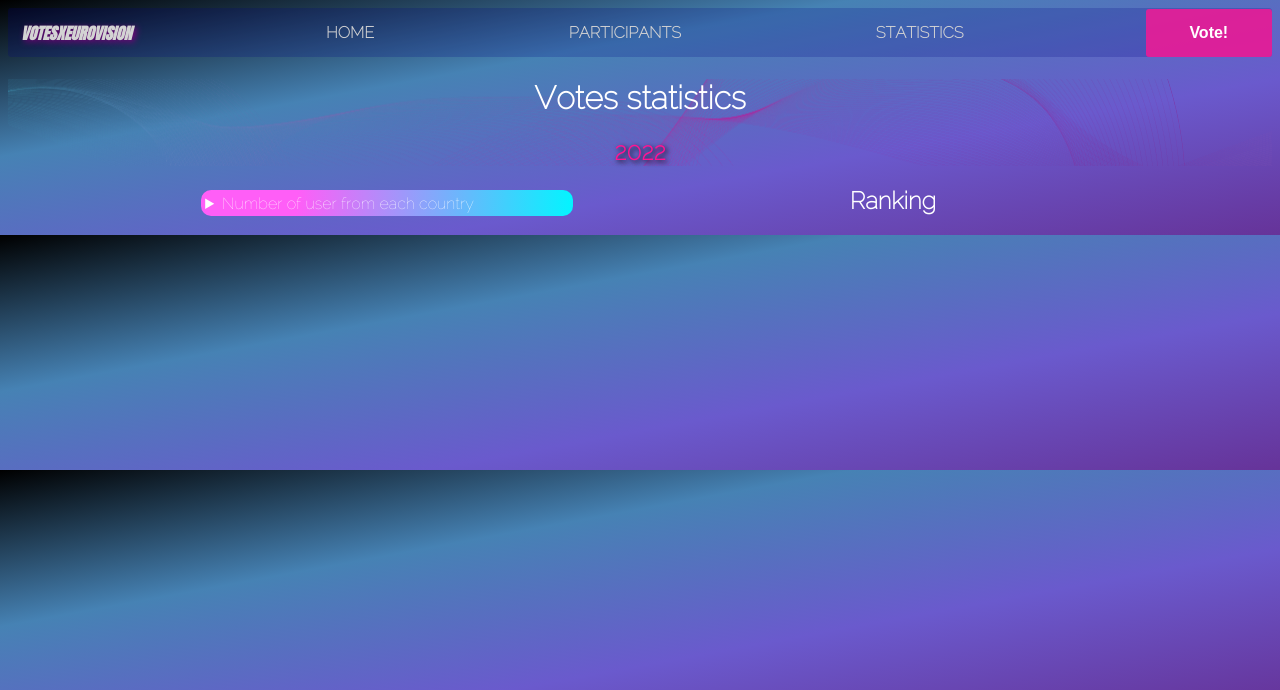
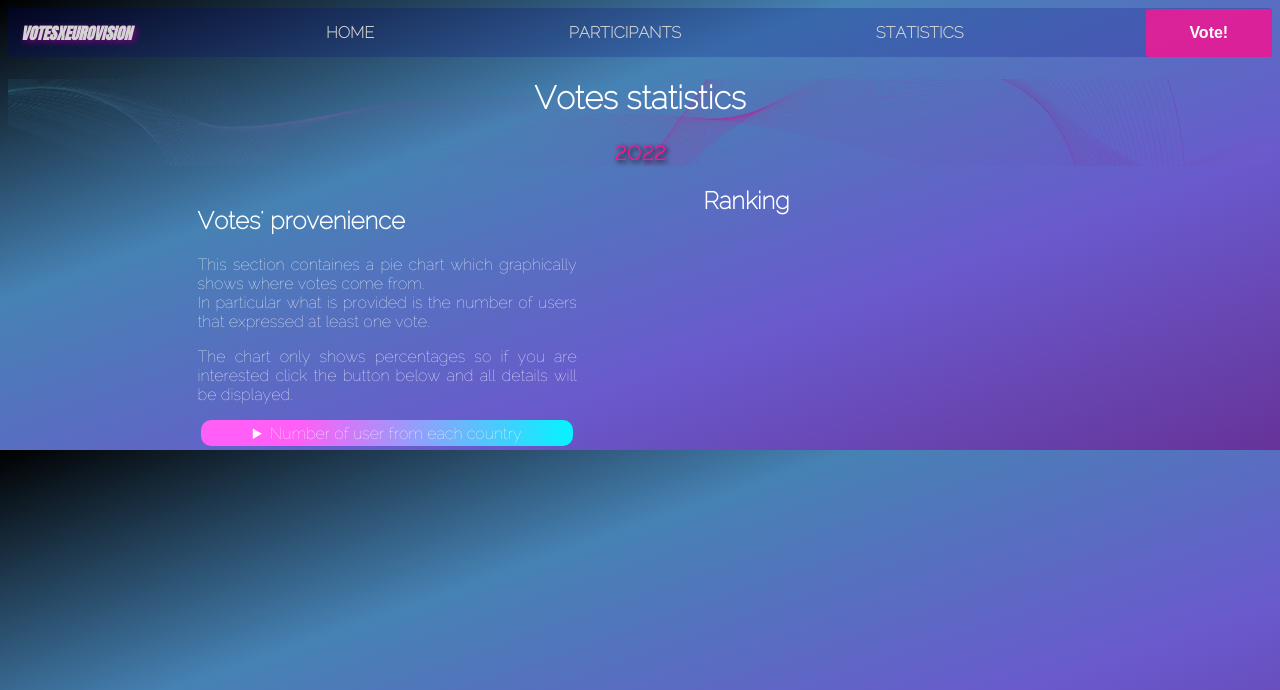
Before and after one commit to francescomarins/WMT-Webpage, a PHP site: page /statistics.php in a window 1280 px wide. Shown: the top 690 px of the page. Run offline with PHP 8.4, Linux system fonts and the light colour scheme; data that the repository does not hold is empty; some libraries are stand-ins or nearby versions.

Commit message:
unpdate of statistics

```diff
--- a/mycss.css
+++ b/mycss.css
@@ -150,16 +150,26 @@ iframe {
   float: right;
 }
 
+details {
+  text-align: center;
+  align-items: center;
+}
+
 .countries_container {
   width: 30%;
   margin-left: 15%;
   float: left;
 }
+
+.countries_container p {
+  text-align: justify;
+}
+
 .artists_container {
-  text-align: center;
   width:30%;
   margin-left: 55%;
 }
+
 summary {
   background-image: radial-gradient( circle farthest-corner at 10% 20%,  rgba(255,94,247,1) 17.8%, rgba(2,245,255,1) 100.2% );
   padding: 1%;
@@ -167,8 +177,17 @@ summary {
   border-radius: 10px;
 }
 
+summary[name] {
+  width: 100%;
+  background-color: #508bed;
+  background-image: linear-gradient(135deg, #508bed 0%, #b073ce 100%);
+}
+
 summary[name="1"], summary[name="2"], summary[name="3"] {
-  background-image: radial-gradient(circle farthest-corner at 10% 20%, rgba(14,174,87,1) 0%, rgba(12,116,117,1) 90%);
+  background-color: #3e84f7;
+  background-image: linear-gradient(135deg, #3e84f7 0%, #ad65d0 100%);
+  border-color: white;
+  border-width: 3px;
 }
 
 .city {
--- a/statistics.php
+++ b/statistics.php
@@ -95,8 +95,7 @@
       },
       hoverlabel: {
         bordercolor: 'white'
-      },
-      showlegend: false
+      }
     }
 
     Plotly.newPlot('countriespie', data, layout);
@@ -116,7 +115,15 @@
     <h2>2022</h2>
   </header>
   <section id="countries_container" class="countries_container">
+    <h1>Votes' provenience</h1>
+    <p>
+      This section containes a pie chart which graphically shows where votes come from.<br>
+      In particular what is provided is the number of users that expressed at least one vote.
+    </p>
       <div id="countriespie"></div>
+      <p>
+        The chart only shows percentages so if you are interested click the button below and all details will be displayed.
+      </p>
       <details>
       <summary>Number of user from each country</summary>
       <table id="countries_votes">
```
